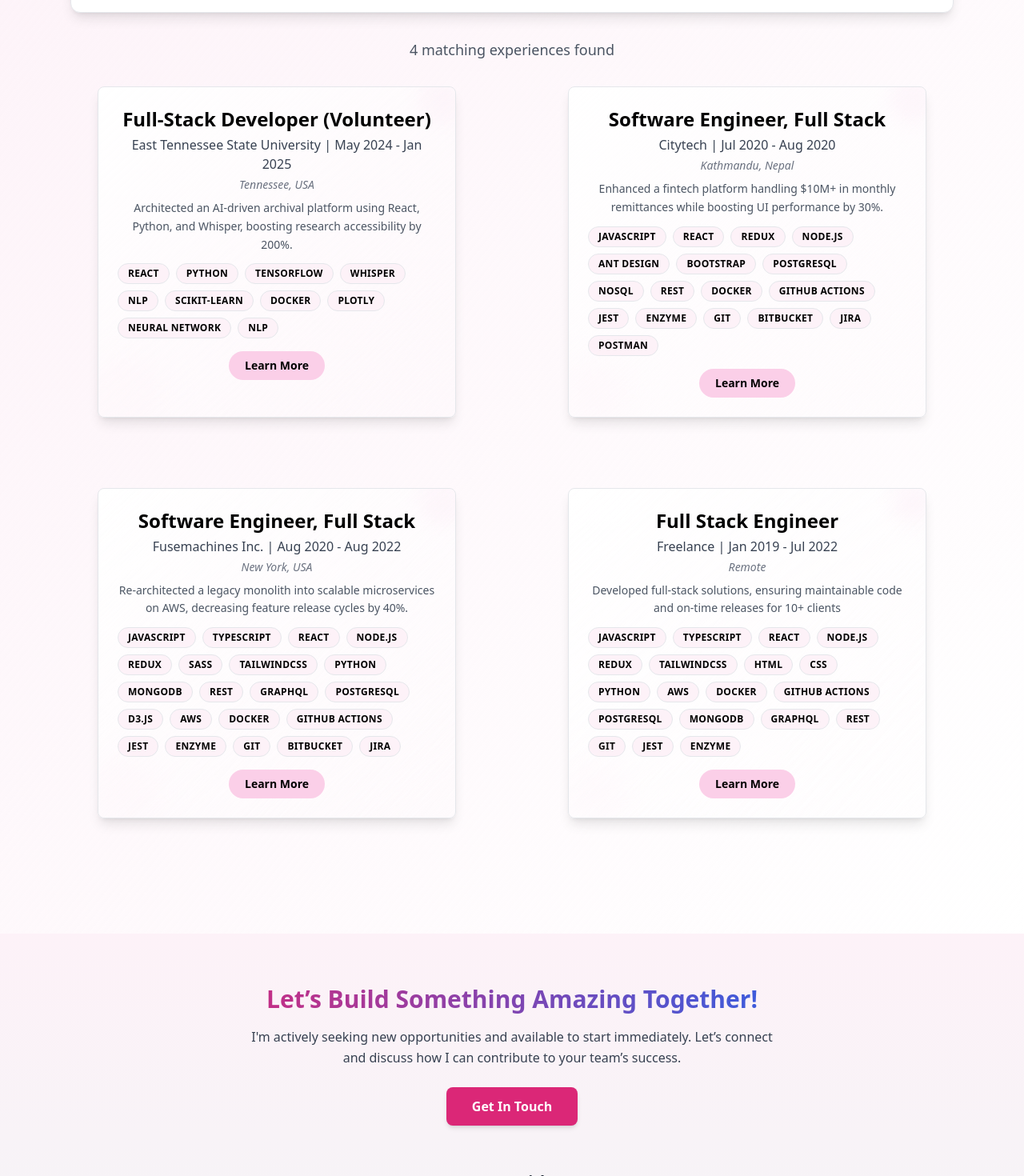
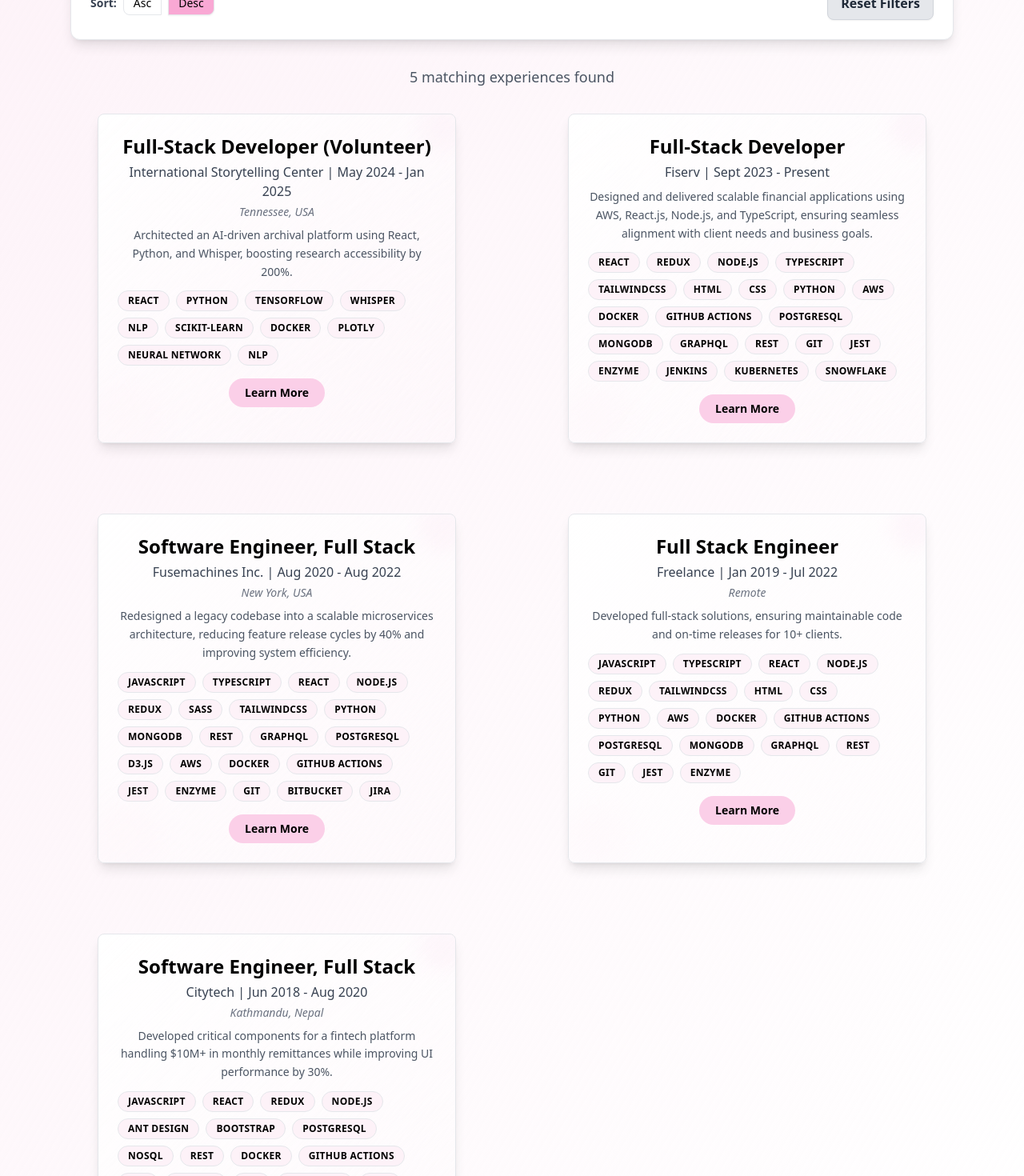
Before and after one commit to bigyaa/bigyaa.github.io, a React (Create React App) app: page / in a window 1280 px wide. Shown: the part 1220-2690 px from the top of the page at 80% size. Built offline with nearby package versions, Linux system fonts and the light colour scheme.

Commit message:
Update work experience

```diff
--- a/src/data/experiences.js
+++ b/src/data/experiences.js
@@ -6,7 +6,7 @@
     date: 'Jan 2019 - Jul 2022',
     location: 'Remote',
     summary:
-      'Developed full-stack solutions, ensuring maintainable code and on-time releases for 10+ clients',
+      'Developed full-stack solutions, ensuring maintainable code and on-time releases for 10+ clients.',
     skills: ['JavaScript', 'TypeScript', 'React', 'Node.js', 'Redux', 'TailwindCSS', 'HTML', 'CSS', 'Python', 'AWS', 'Docker', 'GitHub Actions', 'PostgreSQL', 'MongoDB', 'GraphQL', 'REST', 'Git', 'Jest', 'Enzyme'],
     bullets: [
       'Consulted for 10+ clients, architecting full-stack solutions.',
@@ -18,15 +18,18 @@
     id: 2,
     company: 'Citytech',
     role: 'Software Engineer, Full Stack',
-    date: 'Jul 2020 - Aug 2020',
+    date: 'Jun 2018 - Aug 2020',
     location: 'Kathmandu, Nepal',
     summary:
-      'Enhanced a fintech platform handling $10M+ in monthly remittances while boosting UI performance by 30%.',
+      'Developed critical components for a fintech platform handling $10M+ in monthly remittances while improving UI performance by 30%.',
     skills: ['JavaScript', 'React', 'Redux', 'Node.js', 'Ant Design', 'Bootstrap', 'PostgreSQL', 'NoSQL', 'REST', 'Docker', 'GitHub Actions', 'Jest', 'Enzyme', 'Git', 'Bitbucket', 'Jira', 'Postman'],
     bullets: [
-      'Developed key features for a fintech platform with $10M+ monthly remittances.',
-      'Implemented Jest-based automated testing, reducing production bugs by 40%.',
-      'Collaborated with cross-functional teams in an agile environment.',
+      'Developed key features for a fintech platform managing $10M+ in monthly remittances, ensuring secure transactions and system reliability.',
+      'Enhanced UI performance by 30% through optimized state management and React/Redux improvements.',
+      'Built automated Jest/Enzyme testing framework, reducing production bugs by 40% and increasing software reliability.',
+      'Collaborated across frontend, backend, and DevOps teams to drive system scalability and performance improvements.',
+      'Led end-to-end development of multiple projects, managing both product requirements and technical execution to align with business goals.',
+      'Acted as the primary point of contact for stakeholders, translating complex business needs into scalable technical solutions.',
     ],
   },
   {
@@ -36,17 +39,19 @@
     date: 'Aug 2020 - Aug 2022',
     location: 'New York, USA',
     summary:
-      'Re-architected a legacy monolith into scalable microservices on AWS, decreasing feature release cycles by 40%.',
+      'Redesigned a legacy codebase into a scalable microservices architecture, reducing feature release cycles by 40% and improving system efficiency.',
     skills: ['JavaScript', 'TypeScript', 'React', 'Node.js', 'Redux', 'SASS', 'TailwindCSS', 'Python', 'MongoDB', 'REST', 'GraphQL', 'PostgreSQL', 'D3.js', 'AWS', 'Docker', 'GitHub Actions', 'Jest', 'Enzyme', 'Git', 'Bitbucket', 'Jira'],
     bullets: [
-      'Owned GraphQL and RESTful APIs, cutting response times by 30%.',
-      'Spearheaded a CI/CD pipeline transition, shrinking deployment overhead by 45%.',
-      'Served as a technical mentor, onboarding junior engineers.',
+      'Owned full SDLC execution for an enterprise education platform, eliminating development bottlenecks by 25% and ensuring on-time project delivery.',
+      'Optimized GraphQL and RESTful APIs, reducing API response times by 30%, improving backend efficiency and user interaction speeds.',
+      'Automated CI/CD workflows using Docker, GitHub Actions, and Jenkins, decreasing deployment overhead by 45%, enabling rapid iteration in a competitive market.',
+      'Redesigned a legacy codebase into a scalable microservices architecture, reducing feature release cycles by 40% and improving deployment efficiency.',
+      'Provided mentorship and technical leadership, supporting engineering team growth through onboarding, code reviews, and agile implementations.',
     ],
   },
   {
     id: 4,
-    company: 'East Tennessee State University',
+    company: 'International Storytelling Center',
     role: 'Full-Stack Developer (Volunteer)',
     date: 'May 2024 - Jan 2025',
     location: 'Tennessee, USA',
@@ -58,6 +63,25 @@
       'Built real-time analytics dashboards with D3.js for immediate data insights.',
     ],
   },
+  {
+    id: 5,
+    company: 'Fiserv',
+    role: 'Full-Stack Developer',
+    date: 'Sept 2023 - Present',
+    location: '',
+    summary:
+      'Designed and delivered scalable financial applications using AWS, React.js, Node.js, and TypeScript, ensuring seamless alignment with client needs and business goals.',
+    skills: ['React', 'Redux', 'Node.js', 'TypeScript', 'TailwindCSS', 'HTML', 'CSS', 'Python', 'AWS', 'Docker', 'GitHub Actions', 'PostgreSQL', 'MongoDB', 'GraphQL', 'REST', 'Git', 'Jest', 'Enzyme', 'Jenkins', 'Kubernetes', 'Snowflake'],
+    bullets: [
+      'Designed and delivered scalable financial applications with AWS, React.js, Node.js, and TypeScript, aligning seamlessly with client needs and business goals.',
+      'Led the full software development lifecycle, from requirements to deployment, including unit testing, API integration, and post-launch maintenance for reliable, high-performance systems.',
+      'Built secure, high-performance RESTful APIs and microservices with Node.js/Express, implementing JWT authentication, Redis caching, and database optimizations for enhanced scalability.',
+      'Developed responsive, accessible UIs with React.js, Redux, and TailwindCSS, optimizing frontend performance and delivering seamless user experiences.',
+      'Leveraged AWS (S3, Lambda, DynamoDB) to build fault-tolerant applications and collaborated with data engineers to optimize Snowflake and PostgreSQL queries for faster financial insights.',
+      'Automated CI/CD pipelines using Git, Jenkins, Docker, and Kubernetes, reducing release cycles by 30% and accelerating feature delivery for customer-facing applications.',
+      'Drove Agile development and cross-functional collaboration, leading sprint planning and backlog refinement while swiftly resolving production issues via AWS CloudWatch to minimize service disruptions for clients.',
+    ],
+  }
 ];
 
 export default experiences;
```
